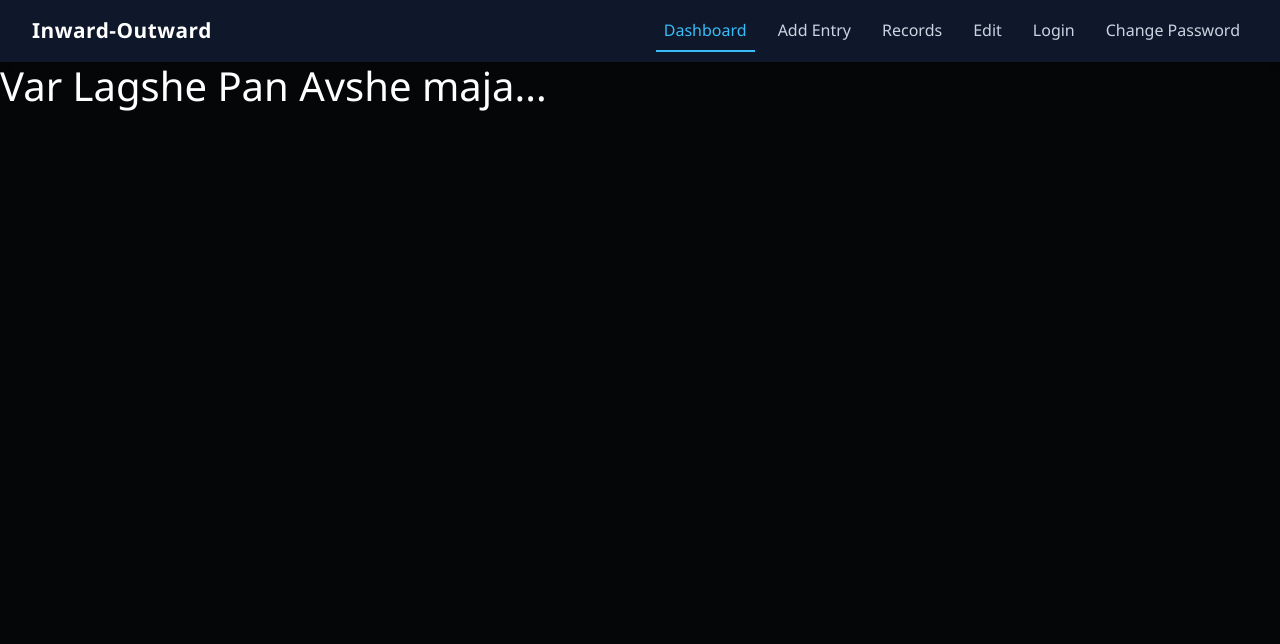
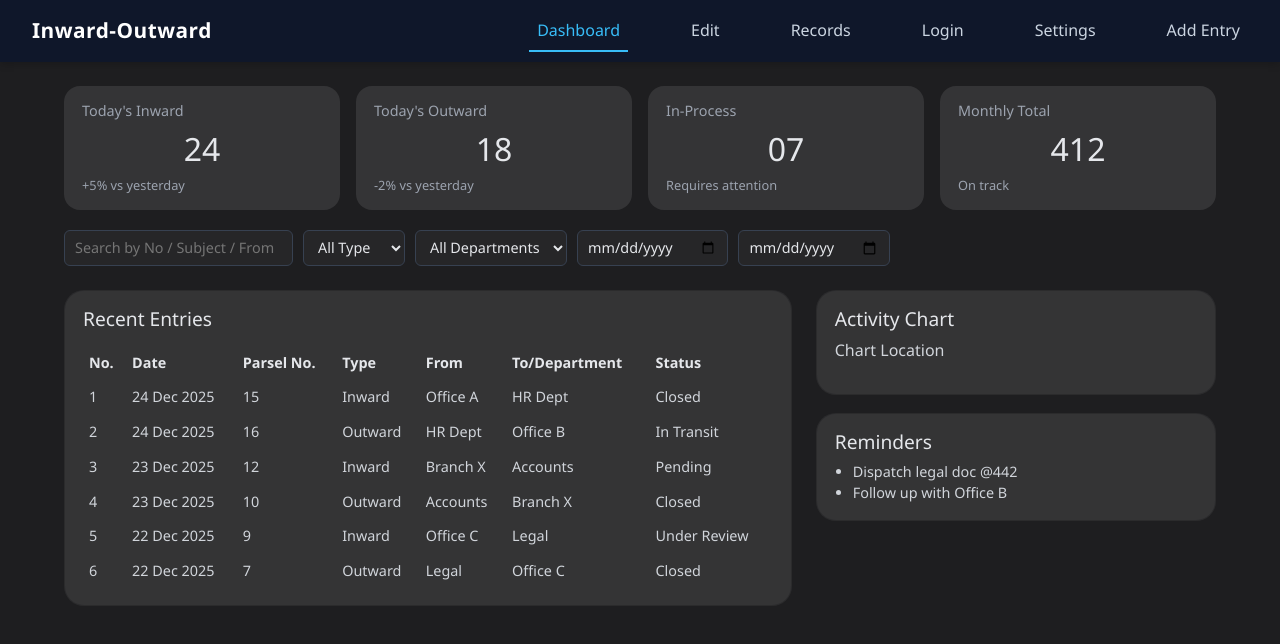
Before and after one commit to EZDevanshu/inward_outward, a React (Create React App) app: page / in a window 1280 px wide. Shown: the top 644 px of the page. Built offline with nearby package versions, Linux system fonts and the light colour scheme.

Commit message:
Deshboard continue

```diff
--- a/src/App.js
+++ b/src/App.js
@@ -7,6 +7,7 @@ import AddForm from "./components/AddForm";
 import EditForm from "./components/EditForm";
 import Login from "./Auth/Login";
 import ChangePassword from "./Auth/ChangePassword"
+import Settings from "./components/Settings";
 
 
 function App() {
@@ -21,6 +22,7 @@ function App() {
             <Route path="/edit/:id" element={<EditForm />} />
             <Route path="/login" element = {<Login />}/>
             <Route path="/change-password" element = {<ChangePassword />}/>
+            <Route path="/settings" element={<Settings/>}/>
           </Routes>
       </div>
     </>
--- a/src/components/Header.js
+++ b/src/components/Header.js
@@ -32,8 +32,8 @@ function Header() {
             </li>
 
             <li className="nav-item">
-              <NavLink className="nav-link" to="/add">
-                Add Entry
+              <NavLink className="nav-link" to="/edit/1">
+                Edit
               </NavLink>
             </li>
 
@@ -44,23 +44,22 @@ function Header() {
             </li>
 
             <li className="nav-item">
-              <NavLink className="nav-link" to="/edit/1">
-                Edit
-              </NavLink>
-            </li>
-
-            <li className="nav-item">
               <NavLink className="nav-link" to="/login">
                 Login
               </NavLink>
             </li>
 
             <li className="nav-item">
-              <NavLink className="nav-link" to="/change-password">
-                Change Password
+              <NavLink className="nav-link" to="/settings">
+                Settings
               </NavLink>
             </li>
 
+            <li className="nav-item">
+              <NavLink className="nav-link" to="/add">
+                Add Entry
+              </NavLink>
+            </li>
           </ul>
         </div>
       </div>
--- /dev/null
+++ b/src/components/Settings.js
@@ -0,0 +1,9 @@
+import React from 'react'
+
+function Settings() {
+  return (
+    <div>Settings</div>
+  )
+}
+
+export default Settings;
--- a/src/data.js
+++ b/src/data.js
@@ -10,3 +10,60 @@ export const dummyItems = [
   { id: 9, name: "Office I", description: "IT operations office" },
   { id: 10, name: "Office J", description: "Logistics office" }
 ];
+
+export const rows = [
+  {
+    id: 1,
+    date: "24 Dec 2025",
+    parcel: 15,
+    type: "Inward",
+    from: "Office A",
+    to: "HR Dept",
+    status: "Closed",
+  },
+  {
+    id: 2,
+    date: "24 Dec 2025",
+    parcel: 16,
+    type: "Outward",
+    from: "HR Dept",
+    to: "Office B",
+    status: "In Transit",
+  },
+  {
+    id: 3,
+    date: "23 Dec 2025",
+    parcel: 12,
+    type: "Inward",
+    from: "Branch X",
+    to: "Accounts",
+    status: "Pending",
+  },
+  {
+    id: 4,
+    date: "23 Dec 2025",
+    parcel: 10,
+    type: "Outward",
+    from: "Accounts",
+    to: "Branch X",
+    status: "Closed",
+  },
+  {
+    id: 5,
+    date: "22 Dec 2025",
+    parcel: 9,
+    type: "Inward",
+    from: "Office C",
+    to: "Legal",
+    status: "Under Review",
+  },
+  {
+    id: 6,
+    date: "22 Dec 2025",
+    parcel: 7,
+    type: "Outward",
+    from: "Legal",
+    to: "Office C",
+    status: "Closed",
+  },
+];
--- a/src/pages/Home.js
+++ b/src/pages/Home.js
@@ -1,11 +1,101 @@
-import "../style/home.css"
-function Home(){
-    return(
-        <>
-            <h1>Var Lagshe Pan Avshe maja...</h1>
-        </>
-    );
+// home.jsx
+import "../style/home.css";
+import { rows } from "../data";
+
+function Home() {
+  return (
+    <div className="dashboard-page">
+      <div className="dash-summary">
+        <div className="today-inward summary-card">{/* changed: summary-card class */}
+          <p>Today&apos;s Inward</p>
+          <h2>24</h2>
+          <span>+5% vs yesterday</span>
+        </div>
+        <div className="today-outward summary-card">{/* changed */}
+          <p>Today&apos;s Outward</p>
+          <h2>18</h2>
+          <span>-2% vs yesterday</span>
+        </div>
+        <div className="in-process summary-card">{/* changed */}
+          <p>In-Process</p>
+          <h2>07</h2>
+          <span>Requires attention</span>
+        </div>
+        <div className="monthly-total summary-card">{/* changed */}
+          <p>Monthly Total</p>
+          <h2>412</h2>
+          <span>On track</span>
+        </div>
+      </div>
+
+      <div className="dash-filters">
+        <input
+          type="text"
+          placeholder="Search by No / Subject / From"
+        />
+        <select>
+          <option>All Type</option>
+          <option>Inward</option>
+          <option>Outward</option>
+        </select>
+        <select>
+          <option>All Departments</option>
+          <option>HR</option>
+          <option>Finance</option>
+        </select>
+        <input type="date" />
+        <input type="date" />
+      </div>
+
+      <div className="dash-main">
+        {/* left recent entry table  */}
+        <div className="recent-entries card">{/* changed: card class */}
+          <h3>Recent Entries</h3>
+          <table className="entries-table">
+            <thead>
+              <tr>
+                <th>No.</th>
+                <th>Date</th>
+                <th>Parsel No.</th>
+                <th>Type</th>
+                <th>From</th>
+                <th>To/Department</th>
+                <th>Status</th>
+              </tr>
+            </thead>
+            <tbody>
+                {rows.map((item)=>(
+                    <tr key={item.id}>
+                        <td>{item.id}</td>
+                        <td>{item.date}</td>
+                        <td>{item.parcel}</td>
+                        <td>{item.type}</td>
+                        <td>{item.from}</td>
+                        <td>{item.to}</td>
+                        <td>{item.status}</td>
+                    </tr>
+                ))
+                }
+            </tbody>
+          </table>
+        </div>
+
+        <div className="dash-side">
+          {/* right side cards */}
+          <div className="side-card card">{/* changed: card class */}
+            <h3>Activity Chart</h3>
+            <p>Chart Location</p>
+          </div>
+          <div className="side-card card">{/* changed */}
+            <h3>Reminders</h3>
+            <ul>
+              <li>Dispatch legal doc @442</li>
+              <li>Follow up with Office B</li>
+            </ul>
+          </div>
+        </div>
+      </div>
+    </div>
+  );
 }
-
-
 export default Home;
--- a/src/style/header.css
+++ b/src/style/header.css
@@ -34,3 +34,8 @@
 .navbar-toggler-icon {
   filter: invert(1);
 }
+
+.nav-item {
+  margin-left: 40px;
+
+}
--- a/src/style/home.css
+++ b/src/style/home.css
@@ -1,3 +1,138 @@
-h1{
-    color: white;
+body {
+  box-sizing: border-box;
+  margin: 0;
+  background: #050608;
+  font-family: system-ui, -apple-system, BlinkMacSystemFont, "Segoe UI",
+    sans-serif;
 }
+
+.dashboard-page {
+  min-height: 100vh;
+  padding: 24px 64px;
+  background: rgba(255, 255, 255, 0.0970);
+  color: #e5e7eb;
+}
+
+.card {
+  background: rgba(255, 255, 255, 0.0970);
+  padding: 16px 18px;
+  border-radius: 20px;
+}
+
+ /* summary */
+
+.dash-summary {
+  display: grid;
+  grid-template-columns: repeat(4, minmax(0, 1fr));
+  gap: 16px;
+  margin-bottom: 20px;
+}
+
+.summary-card {
+  background: rgba(255, 255, 255, 0.0970);
+  border-radius: 16px;
+  padding: 14px 18px;
+}
+
+.summary-card p {
+  margin: 0;
+  font-size: 0.9rem;
+  color: #9ca3af;
+}
+
+.summary-card h2 {
+  margin: 8px 0 4px 0;
+  text-align: center;
+  font-size: 2rem;
+}
+
+.summary-card span {
+  font-size: 0.8rem;
+  color: #9ca3af;
+}
+
+/* filters */
+
+.dash-filters {
+  display: flex;
+  gap: 10px;
+  margin: 12px 0 24px;
+}
+
+.dash-filters input,
+.dash-filters select {
+  padding: 6px 10px;
+  border-radius: 6px;
+  border: 1px solid #374151;
+  background: rgba(255, 255, 255, 0.0370);
+  color: #e5e7eb;
+  font-size: 0.9rem;
+}
+
+/* main grid */
+
+.dash-main {
+  display: grid;
+  grid-template-columns: 2fr 1.1fr;
+  gap: 24px;
+}
+
+
+/* left recent entries */
+
+.recent-entries {
+  color: #e5e7eb;
+}
+
+.recent-entries h3 {
+  margin: 0 0 12px 0;
+  font-size: 1.2rem;
+}
+
+.entries-table {
+  width: 100%;
+  margin-top: 4px;
+  border-collapse: collapse;
+}
+
+.entries-table td {
+  color: #d1d5db;
+}
+.entries-table th,
+.entries-table td {
+  padding: 8px 6px;
+  text-align: left;
+  font-size: 0.9rem;
+  line-height: 1.3;
+}
+
+.entries-table th {
+  color: #e5e7eb;
+}
+
+/* right side cards */
+.side-card {
+  color: #e5e7eb;
+}
+
+.dash-side {
+  display: flex;
+  flex-direction: column;
+  gap: 18px;
+}
+
+.side-card h3 {
+  margin: 0 0 8px 0;
+  font-size: 1.2rem;
+}
+
+.side-card ul {
+  margin: 0;
+  padding-left: 18px;
+  font-size: 0.9rem;
+}
+
+.side-card p,
+.side-card ul,
+.side-card li {
+  color: #d1d5db; }
```
